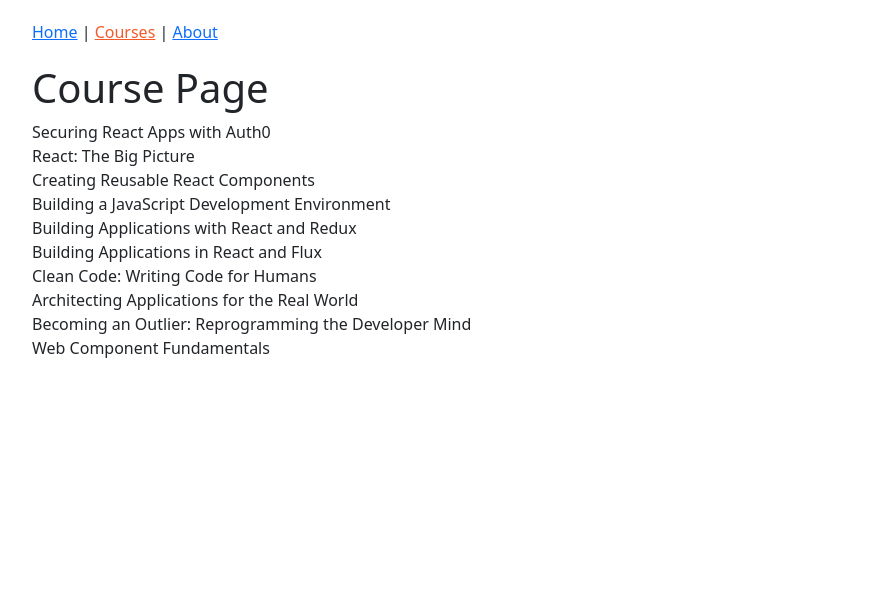
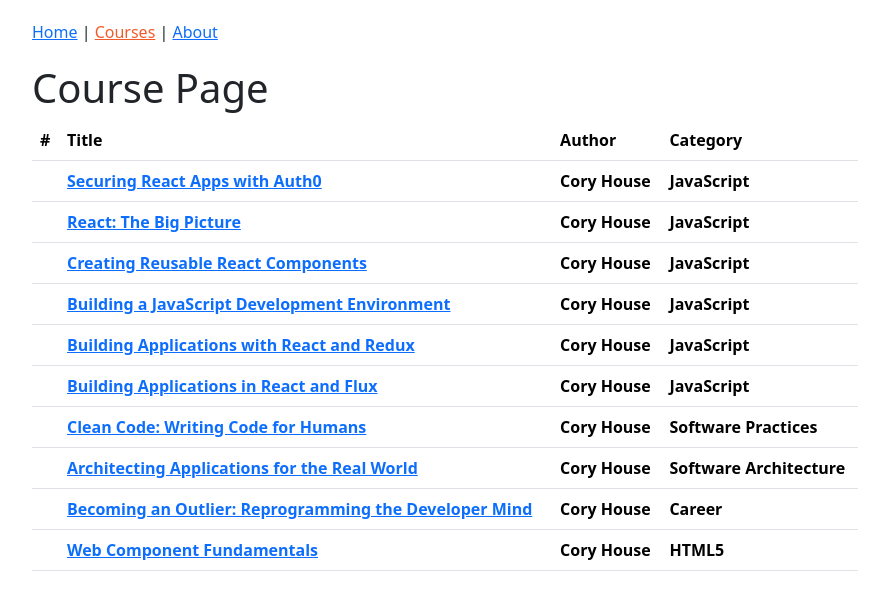
Before and after one commit to ngcdan/react-redux, a React app: page /courses in a window 1280 px wide. Shown: the top 610 px of the page, without its empty margins (195-1084 px from the left). Built offline with nearby package versions, Linux system fonts and the light colour scheme; data requests are answered from the project's data file.

Commit message:
load authors

```diff
--- a/src/api/authorApi.js
+++ b/src/api/authorApi.js
@@ -3,7 +3,8 @@
 
 export function getAuthors() {
   return fetch(baseUrl)
-    .then(handleResponse).catch(handleError);
+    .then(handleResponse)
+    .catch(handleError);
 }
 
 export function saveAuthor(author) {
--- a/src/api/courseApi.js
+++ b/src/api/courseApi.js
@@ -2,7 +2,6 @@
 const baseUrl = process.env.API_URL + "/courses/";
 
 export function getCourses() {
-  console.log(baseUrl);
   return fetch(baseUrl)
     .then(handleResponse)
     .catch(handleError);
--- /dev/null
+++ b/src/components/courses/CourseList.js
@@ -0,0 +1,43 @@
+import React, { Component } from 'react'
+import PropTypes from 'prop-types';
+import { Link } from 'react-router-dom';
+
+export default class CourseList extends Component {
+
+  render() {
+    const { courses } = this.props;
+    return (
+      <table className='table table-hover'>
+        <thead>
+          <tr>
+            <th>#</th>
+            <th> Title </th>
+            <th> Author </th>
+            <th> Category </th>
+          </tr>
+        </thead>
+        <tbody>
+          {courses.map(course => {
+            return (
+              <tr key={course.slug}>
+                <th>
+                </th>
+                <th>
+                  <Link to={"/course/" + course.slug}>
+                    {course.title}
+                  </Link>
+                </th>
+                <th> {course.authorName} </th>
+                <th> {course.category} </th>
+              </tr>
+            );
+          })}
+        </tbody>
+      </table >
+    )
+  }
+}
+
+CourseList.propTypes = {
+  courses: PropTypes.array.isRequired,
+}
--- a/src/components/courses/CoursePage.js
+++ b/src/components/courses/CoursePage.js
@@ -1,13 +1,18 @@
 import React from 'react';
 import { connect } from 'react-redux';
-import { bindActionCreators } from 'redux';
 import PropTypes from 'prop-types';
 import { loadCourses } from '../../redux/actions/courseActions';
+import { loadAuthors } from '../../redux/actions/authorActions';
+import CourseList from './CourseList';
 
 class CoursePage extends React.Component {
   componentDidMount() {
-    this.props.actions.loadCourses().catch(error => {
+    this.props.loadCourses().catch(error => {
       alert("load courses failed " + error);
+    });
+
+    this.props.loadAuthors().catch(error => {
+      alert("load Authors failed " + error);
     });
   }
 
@@ -15,7 +20,7 @@
     return (
       <>
         <h1>Course Page</h1>
-        {this.props.courses.map(course => (<div key={course.title}>{course.title}</div>))}
+        <CourseList courses={this.props.courses} />
       </>
     );
   }
@@ -23,21 +28,29 @@
 
 CoursePage.propTypes = {
   courses: PropTypes.array.isRequired,
-  actions: PropTypes.object.isRequired
+  authors: PropTypes.array.isRequired,
+  loadCourses: PropTypes.func.isRequired,
+  loadAuthors: PropTypes.func.isRequired
 };
 
-function mapStateToProps(state, _ownProps) {
+function mapStateToProps(state) {
   return {
-    courses: state.courses
+    courses:
+      state.authors?.length === 0
+        ? []
+        : state.courses.map(course => {
+          return {
+            ...course,
+            authorName: state.authors.find(author => author.id === course.authorId).name
+          };
+        }),
+    authors: state.authors
   };
 }
 
-function mapDispatchToProps(dispatch) {
-  return {
-    actions: {
-      loadCourses: bindActionCreators(loadCourses, dispatch),
-    }
-  };
+const mapDispatchToProps = {
+  loadCourses,
+  loadAuthors
 }
 
 export default connect(mapStateToProps, mapDispatchToProps)(CoursePage);
--- a/src/redux/actions/actionTypes.js
+++ b/src/redux/actions/actionTypes.js
@@ -1,3 +1,7 @@
 export const CREATE_COURSE = "CREATE_COURSE";
 export const LOAD_COURSES_SUCCESS = "LOAD_COURSES_SUCCESS";
 export const DELETE_COURSE_SUCCESS = "DELETE_COURSE_SUCCESS";
+
+export const CREATE_AUTHOR = "CREATE_AUTHOR";
+export const LOAD_AUTHORS_SUCCESS = "LOAD_AUTHORS_SUCCESS";
+export const DELETE_AUTHOR_SUCCESS = "DELETE_AUTHOR_SUCCESS";
--- /dev/null
+++ b/src/redux/actions/authorActions.js
@@ -0,0 +1,12 @@
+import * as types from './actionTypes';
+import { getAuthors } from '../../api/authorApi';
+
+export function loadAuthors() {
+  return function (dispatch) {
+    return getAuthors().then((authors) => {
+      dispatch({ type: types.LOAD_AUTHORS_SUCCESS, authors });
+    }).catch((err) => {
+      throw err;
+    });
+  }
+}
--- a/src/redux/actions/courseActions.js
+++ b/src/redux/actions/courseActions.js
@@ -8,7 +8,6 @@
 export function loadCourses() {
   return function (dispatch) {
     return getCourses().then((courses) => {
-      console.log(courses);
       dispatch({ type: types.LOAD_COURSES_SUCCESS, courses });
     }).catch((error) => {
       throw error;
--- /dev/null
+++ b/src/redux/reducers/authorReducers.js
@@ -0,0 +1,11 @@
+import * as types from '../actions/actionTypes';
+import { initialState } from './initialState';
+
+export default function authorReducer(state = initialState.authors, action) {
+  switch (action.type) {
+    case types.LOAD_AUTHORS_SUCCESS:
+      return action.authors;
+    default:
+      return state;
+  };
+}
--- a/src/redux/reducers/courseReducers.js
+++ b/src/redux/reducers/courseReducers.js
@@ -1,6 +1,7 @@
 import * as types from '../actions/actionTypes';
+import { initialState } from './initialState';
 
-export default function courseReducer(state = [], action) {
+export default function courseReducer(state = initialState.courses, action) {
   switch (action.type) {
     case types.CREATE_COURSE:
       return [...state, { ...action.course }];
--- a/src/redux/reducers/index.js
+++ b/src/redux/reducers/index.js
@@ -1,8 +1,10 @@
 import { combineReducers } from 'redux';
 import courses from './courseReducers';
+import authors from './authorReducers';
 
 const rootReducers = combineReducers({
-  courses
+  courses,
+  authors,
 });
 
 export default rootReducers;
--- /dev/null
+++ b/src/redux/reducers/initialState.js
@@ -0,0 +1,4 @@
+export const initialState = {
+  courses: [],
+  authors: []
+}
```
Also changed, not shown: 1 other file (tests, documents, lock files or other folders).
